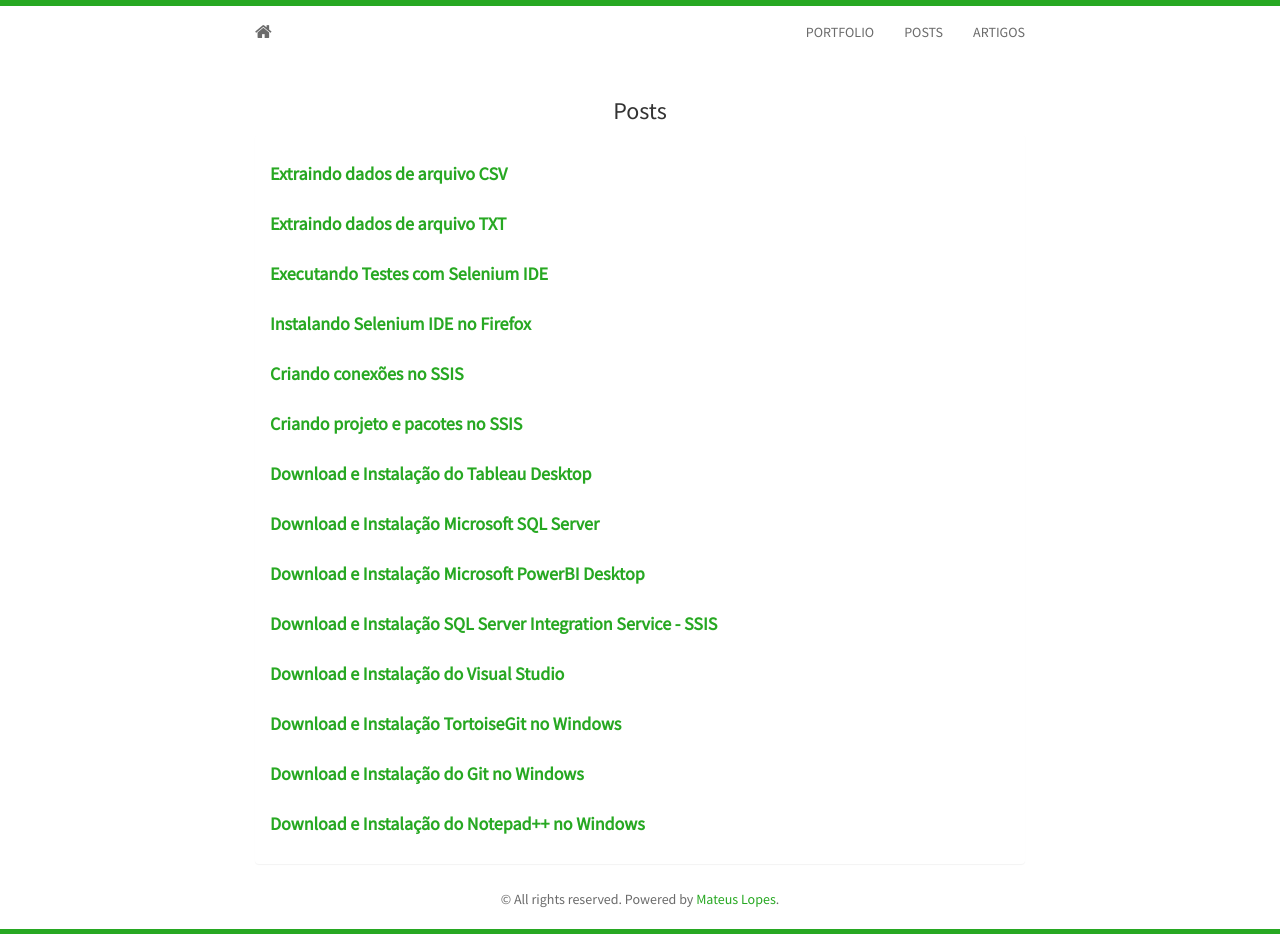
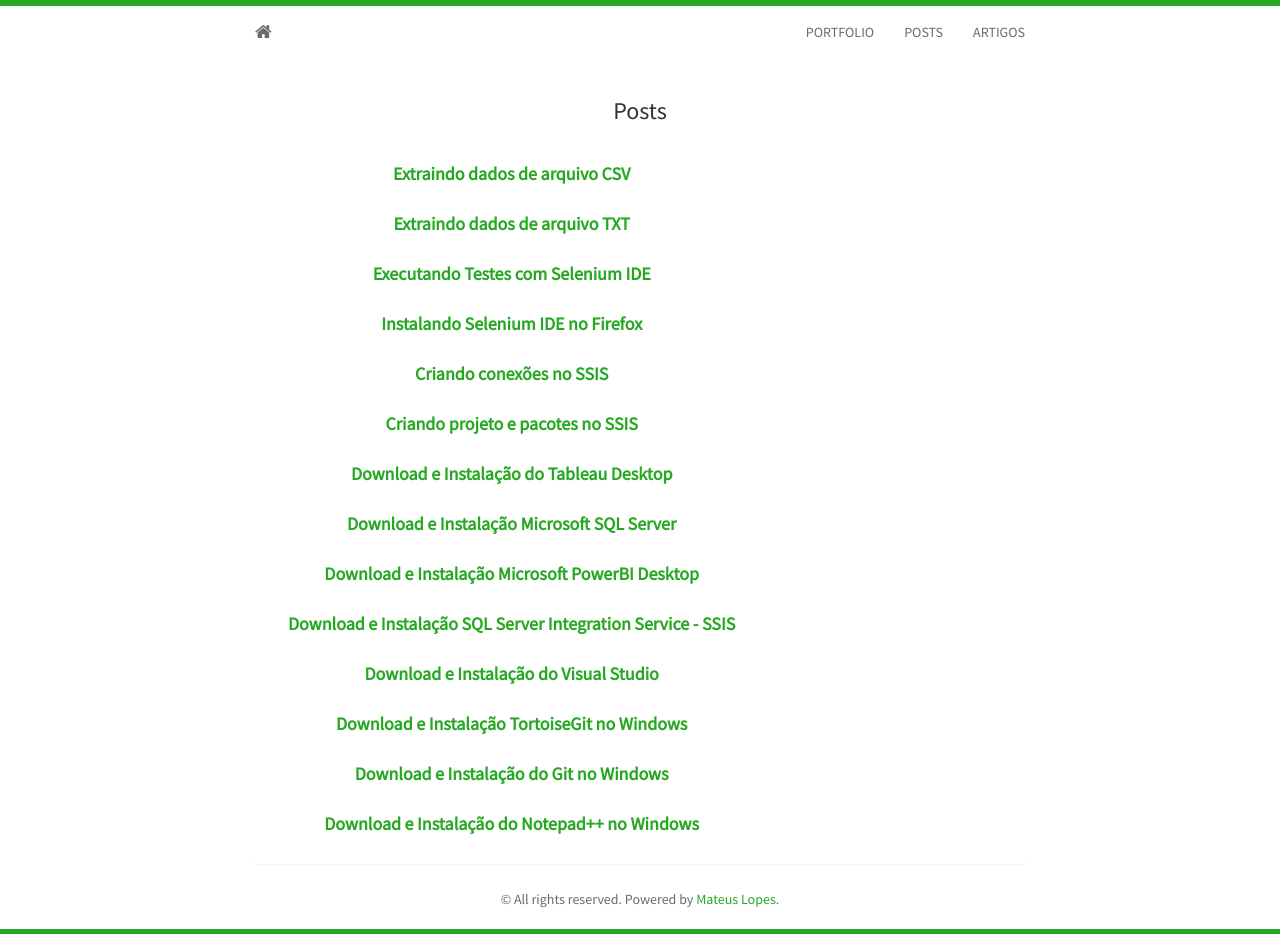
Before and after one commit to mateusbtlopes/mateusbtlopes.github.io, a Jekyll site: the page built from posts.html, in a window 1280 px wide. Built offline with Jekyll 4.4.1, drawn with Linux system fonts in a browser that asks for light colours; nearby versions of some CDN libraries.

Commit message:
Update posts.html

```diff
--- a/posts.html
+++ b/posts.html
@@ -16,7 +16,7 @@ title: Posts - Mateus Bruno T. Lopes
 				 </div>
 -->
 				 <div class="col-sm-8 col-md-8 col-lg-8">
-					 <h5 style="text-align: left">
+					 <h5 style="text-align: center">
 					 	<strong><a href="{{ site.baseurl }}{{ post.url }}">{{ post.title }}</a></strong>
 					 </h5>
 				 </div>
```
